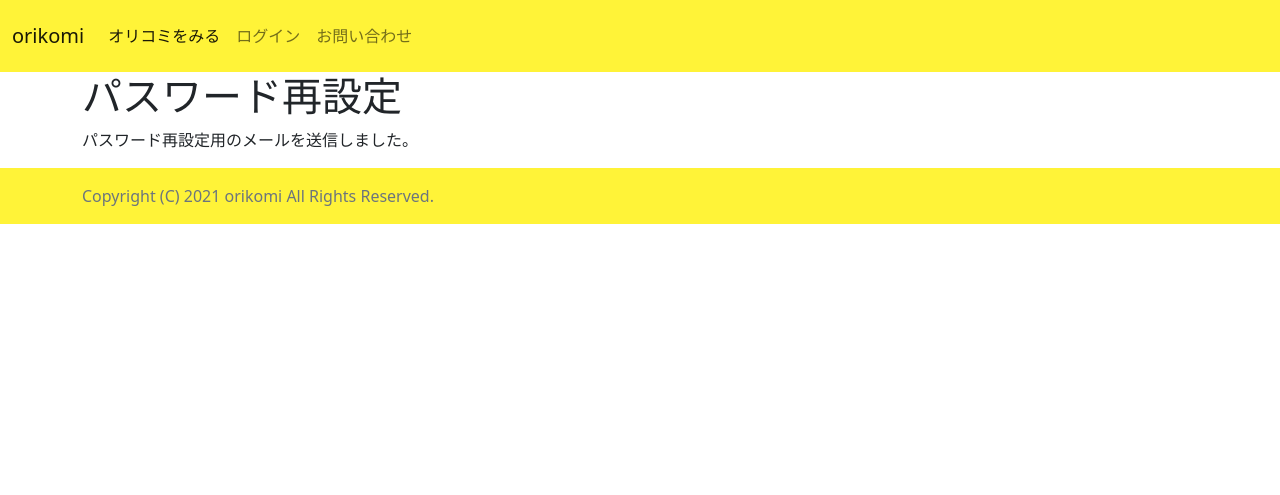
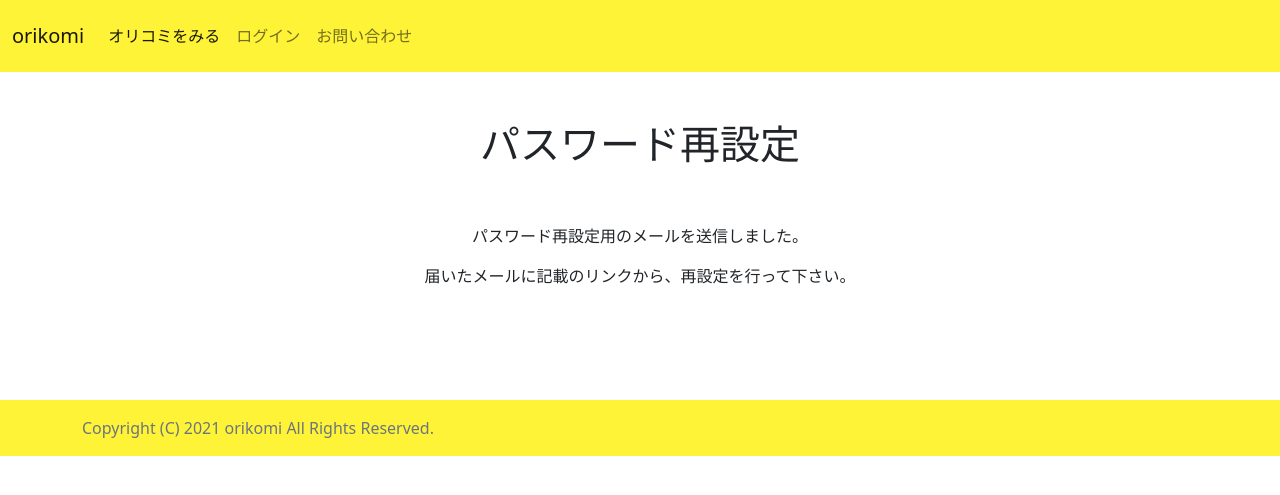
Before and after one commit to nsktky/orikomi, a Django app: a page that uses accounts/templates/account/password_reset_done.html in a window 1280 px wide. Shown: the top 495 px of the page. Run offline with Django 3.2, Linux system fonts and the light colour scheme.

Commit message:
パスワード再設定入力後画面のデザイン

```diff
--- a/accounts/templates/account/password_reset_done.html
+++ b/accounts/templates/account/password_reset_done.html
@@ -3,17 +3,18 @@
 {% block title %}パスワードリセット{% endblock title%}
 
 {% block content %}
-<div class="container">
-    <div class="row">
-        <div class="my-div-style">
-            <h1>パスワード再設定</h1>
+<main class="px-3">
+    <div class="container py-5">
+        <h1 class="text-center">パスワード再設定</h1>
 
-            {% if user.is_authenticated %}
-            {% include "account/snippets/already_logged_in.html" %}
-            {% endif %}
+        {% if user.is_authenticated %}
+        {% include "account/snippets/already_logged_in.html" %}
+        {% endif %}
 
+        <div class="text-center py-5"
             <p>パスワード再設定用のメールを送信しました。</p>
+            <p>届いたメールに記載のリンクから、再設定を行って下さい。</p>
         </div>
     </div>
-</div>
+</main>
 {% endblock content %}
```
Also changed, not shown: db.sqlite3.
